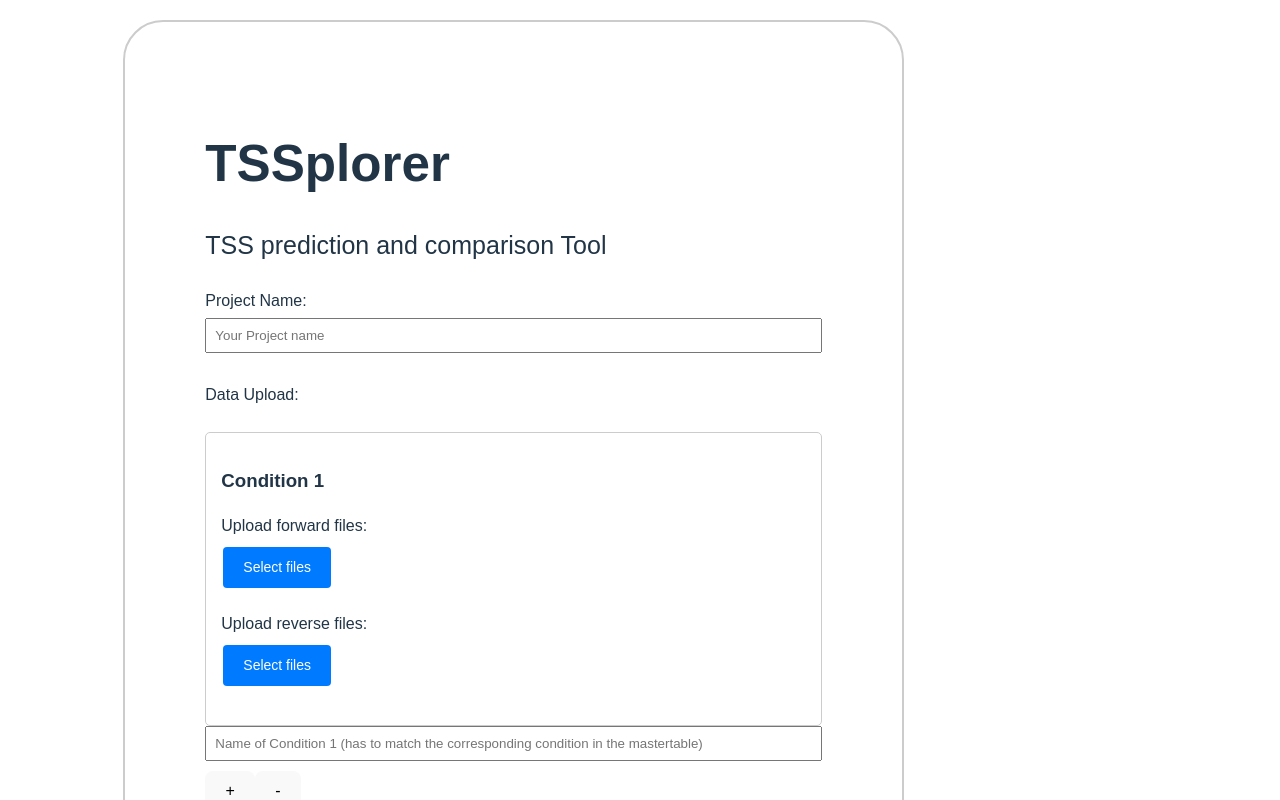
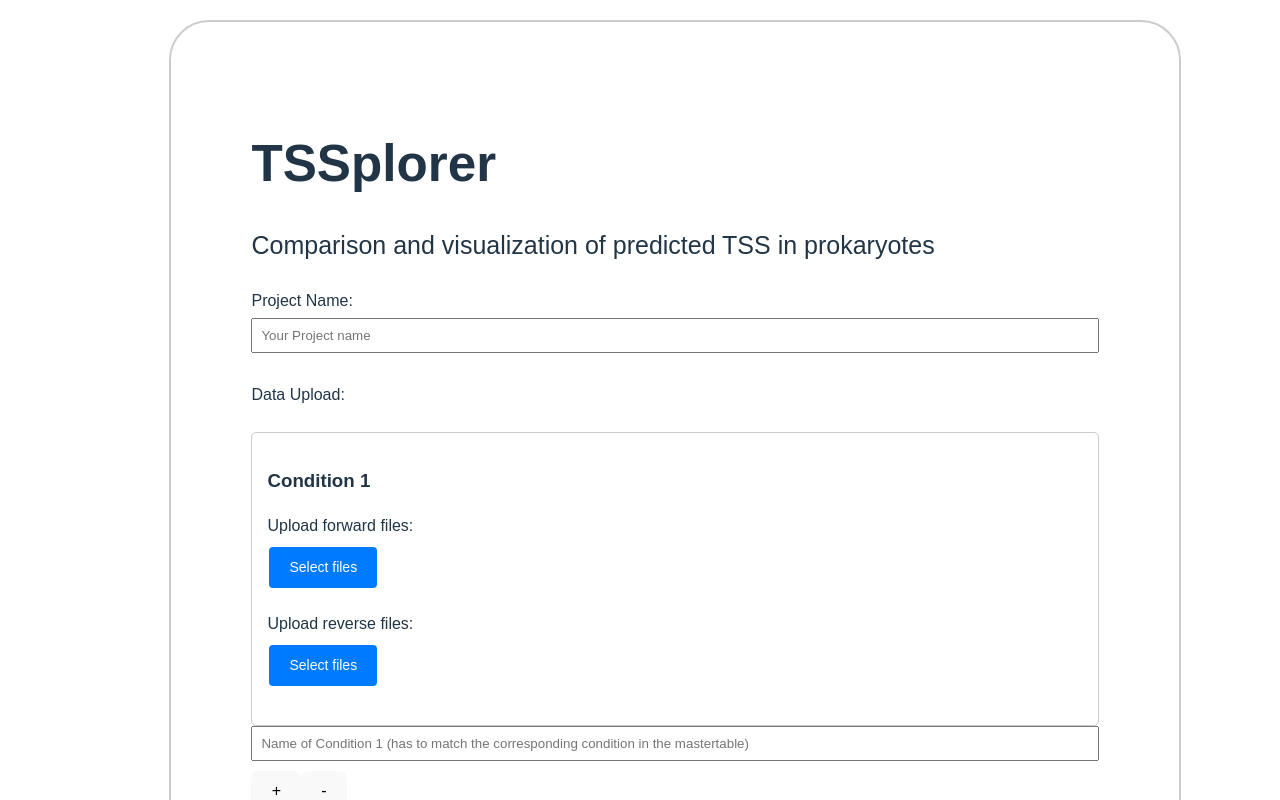
Before and after one commit to Integrative-Transcriptomics/tss-prediction-comparison, a React (Vite) app in the folder client-side-interface-prototype/: page / in a window 1280 px wide. Shown: the top 800 px of the page. Built offline with nearby package versions, Linux system fonts and the light colour scheme.

Commit message:
changed subheader of the start page

```diff
--- a/client-side-interface-prototype/src/ProjectForm.jsx
+++ b/client-side-interface-prototype/src/ProjectForm.jsx
@@ -131,7 +131,7 @@ function ProjectForm() {
   return (
     <div className="project-form">
       <h1>TSSplorer</h1>
-      <p className="subheading">TSS prediction and comparison Tool</p>
+      <p className="subheading">Comparison and visualization of predicted TSS in prokaryotes </p>
 
       {/* Input field for project name */}
       <div className="form-group">
```
